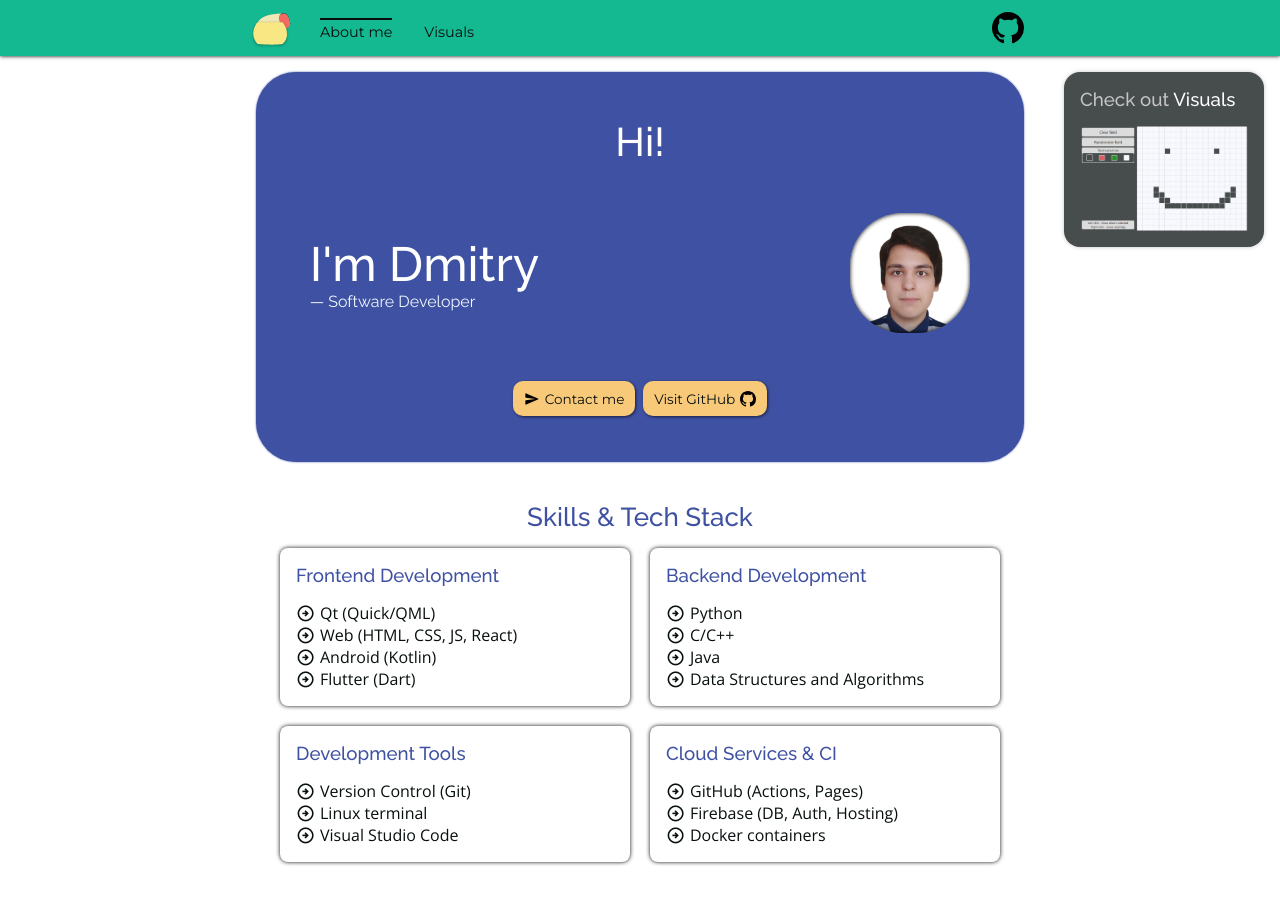
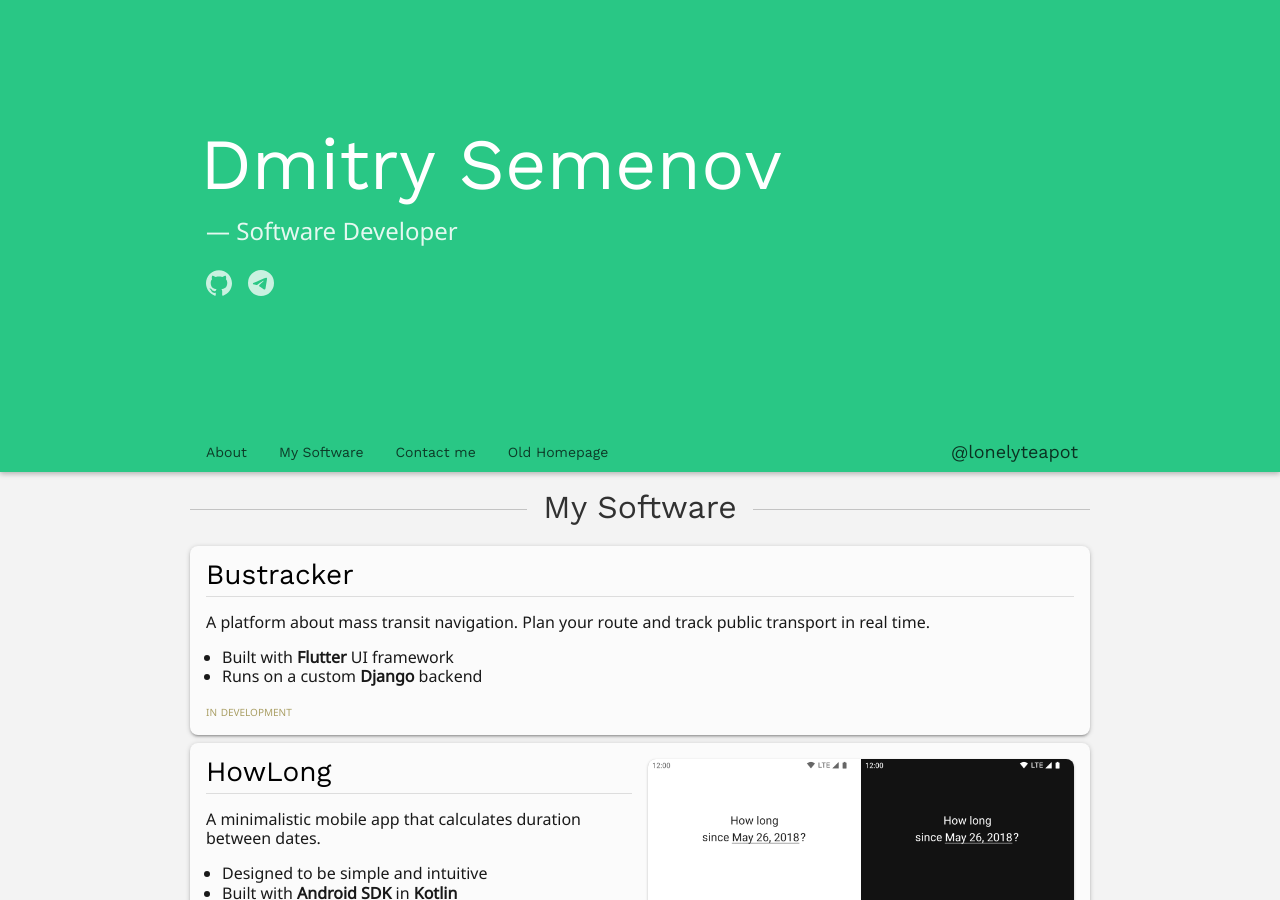
Before and after one commit to lonelyteapot/lonelyteapot.github.io, a Jekyll site: the page built from pages/new_index.html, in a window 1280 px wide and 900 px high. Built offline with Jekyll 4.4.1, drawn with Linux system fonts in a browser that asks for light colours; some of the changed text lies outside the part shown.

Commit message:
Create a new index page (#8)

```diff
--- /dev/null
+++ b/css/new_index.css
@@ -0,0 +1,435 @@
+h1, h2, h3, h4, h5, h6 {
+    font-family: var(--header-font);
+    font-weight: 500;
+}
+
+strong {
+    font-weight: bold;
+}
+
+img {
+    display: flex;
+    justify-content: center;
+    align-items: center;
+    text-align: center;
+}
+
+.yellow {
+    color: #756303;
+}
+
+.green {
+    color: #29C785;
+}
+
+.gray {
+    color: #666666;
+}
+
+.iconed::before {
+    content: '';
+    width: var(--icon-size, 1.5em);
+    height: var(--icon-size, 1.5em);
+    background-color: var(--icon-color, black);
+    mask-size: contain;
+    mask-position: center;
+    mask-repeat: no-repeat;
+    -webkit-mask-size: contain;
+    -webkit-mask-position: center;
+    -webkit-mask-repeat: no-repeat;
+}
+
+.iconed.github::before {
+    mask-image: url('/icon/github.svg');
+    -webkit-mask-image: url('/icon/github.svg');
+}
+
+.iconed.telegram::before {
+    mask-image: url('/icon/telegram.svg');
+    -webkit-mask-image: url('/icon/telegram.svg');
+}
+
+.iconed.download::before {
+    mask-image: url('/icon/download.svg');
+    -webkit-mask-image: url('/icon/download.svg');
+}
+
+.iconed.website::before {
+    mask-image: url('/icon/website.svg');
+    -webkit-mask-image: url('/icon/website.svg');
+}
+
+.iconed.expand_more::before {
+    mask-image: url('/icon/expand_more.svg');
+    -webkit-mask-image: url('/icon/expand_more.svg');
+}
+
+.iconed.email::before {
+    mask-image: url('/icon/email.svg');
+    -webkit-mask-image: url('/icon/email.svg');
+}
+
+.button {
+    display: flex;
+    justify-content: flex-start;
+    align-items: center;
+    gap: 0.4em;
+    padding: 0.4em 0.6em;
+    border-radius: 6px;
+    font-family: var(--header-font);
+    font-size: smaller;
+    box-shadow: var(--shadow-2);
+    transition: box-shadow 200ms;
+}
+
+.button:hover,
+.button:focus,
+.button:active {
+    box-shadow: var(--shadow-6);
+}
+
+.card {
+    background-color: #fbfbfb;
+    border-radius: 8px;
+    padding: 1rem;
+    box-shadow: var(--shadow-2);
+}
+
+section > h2 {
+    display: flex;
+    align-items: center;
+    text-align: center;
+    gap: 1rem;
+    margin: 1rem 0;
+    padding-bottom: 4px;
+    width: 100%;
+    font-size: 2rem;
+    color: rgba(0, 0, 0, 0.8);
+}
+
+section > h2::before,
+section > h2::after {
+    content: '';
+    flex: 1;
+    height: 1px;
+    margin-top: 4px;
+    background-color: rgba(0, 0, 0, 0.2);
+}
+
+html {
+    --canvas-color: 255, 255, 255;
+    --primary-color: 41, 199, 133;
+    --header-font: 'Work Sans', sans-serif;
+    --content-font: 'Noto Sans', sans-serif;
+    --shadow-1: 0 1px 3px #0003,0 1px 1px #00000024,0 2px 1px -1px #0000001f;
+    --shadow-2: 0 1px 5px #0003,0 2px 2px #00000024,0 3px 1px -2px #0000001f;
+    --shadow-4: 0 2px 4px -1px #0003,0 4px 5px #00000024,0 1px 10px #0000001f;
+    --shadow-6: 0 3px 5px -1px #0003,0 6px 10px #00000024,0 1px 18px #0000001f;
+    --shadow-8: 0 5px 5px -3px #0003,0 8px 10px 1px #00000024,0 3px 14px 2px #0000001f;
+    scroll-behavior: smooth;
+}
+
+body {
+    display: grid;
+    grid-template-columns: 1fr minmax(auto, 900px) 1fr;
+    grid-template-rows: auto auto auto;
+    grid-template-areas: 'header header header' '. main .' '. footer .';
+    min-height: 100vh;
+    line-height: 1.2;
+    font-family: var(--content-font);
+    background-color: #f3f3f3;
+}
+
+#header {
+    grid-area: header;
+    display: grid;
+    grid-template-columns: 1fr minmax(auto, 900px) 1fr;
+    grid-template-rows: 48vh 40px;
+    grid-template-areas: '. intro .' '. nav .';
+    position: sticky;
+    top: -48vh;
+    z-index: 10;
+    background-color: rgb(var(--primary-color));
+    box-shadow: 0 2px 5px rgba(0, 0, 0, 0.26);
+}
+
+#intro {
+    grid-area: intro;
+    display: flex;
+    flex-direction: column;
+    justify-content: center;
+    align-items: flex-start;
+    gap: 24px;
+    padding: 16px;
+    color: rgb(var(--canvas-color));
+}
+
+#intro .name {
+    margin-left: -6px;
+    line-height: 0.8;
+    font-size: min(10vw, 4.5rem);
+}
+
+#intro .title {
+    font-size: 1.5rem;
+    color: rgba(var(--canvas-color), 0.875);
+}
+
+#intro .links {
+    --icon-size: 1.625rem;
+    --icon-color: rgba(var(--canvas-color));
+    display: flex;
+    justify-content: space-between;
+    justify-self: stretch;
+    align-items: center;
+    align-self: flex-start;
+    gap: 1em;
+}
+
+#intro .links a {
+    display: flex;
+    align-items: center;
+    opacity: 0.75;
+    transition: opacity 200ms;
+}
+
+#intro .links a:hover,
+#intro .links a:focus {
+    opacity: 1;
+    outline: none;
+}
+
+#intro .links span {
+    font-size: 0;
+}
+
+#header-row {
+    grid-area: nav;
+    display: flex;
+    justify-content: space-between;
+    flex-wrap: wrap;
+    overflow-y: hidden;
+}
+
+#header-logo {
+    order: 1;
+    align-self: center;
+    padding: 0 12px;
+    font-family: 'Work Sans', sans-serif;
+    font-size: 1.125rem;
+    cursor: default;
+    color: rgba(0, 0, 0, 0.75);
+}
+
+#header-nav {
+    display: flex;
+    white-space: nowrap;
+    height: 100%;
+    font-size: 14px;
+    font-family: var(--header-font);
+    color: rgba(0, 0, 0, 0.7);
+}
+
+#header-nav > * {
+    display: flex;
+    justify-content: center;
+    align-items: center;
+    text-align: center;
+    padding: 0 16px;
+    transition-property: background-color;
+    transition-duration: 200ms;
+}
+
+#header-nav > .active,
+#header-nav > :hover {
+    background-color: rgba(0, 0, 0, 0.09);
+}
+
+main {
+    grid-area: main;
+    display: flex;
+    flex-direction: column;
+}
+
+#software {
+    display: flex;
+    flex-direction: column;
+    padding-top: 40px;
+    margin-top: -40px;
+    color: rgb(var(--canvas-color));
+}
+
+#software > ul {
+    display: flex;
+    flex-wrap: wrap;
+    align-self: center;
+    gap: 8px;
+    width: 100%;
+    color: #000000cc;
+}
+
+#software .project {
+    display: flex;
+    align-items: flex-start;
+    flex-wrap: wrap;
+    flex: 1 0 100%;
+    gap: 1rem;
+}
+
+#software .project.narrow {
+    flex-basis: 400px;
+}
+
+#software .project > .content {
+    display: flex;
+    flex-direction: column;
+    flex: 1 1 360px;
+    gap: 1rem;
+    margin-top: -0.25rem;
+    color: rgba(0, 0, 0, 0.9);
+}
+
+#software .project h3 {
+    font-size: 1.75rem;
+    padding-bottom: 0.25rem;
+    border-bottom: 1px solid rgba(0, 0, 0, 0.12);
+    color: rgb(0, 0, 0);
+}
+
+#software .project .keypoints {
+    list-style-type: disc;
+    padding-left: 1rem;
+}
+
+#software .stage {
+    display: flex;
+    margin-top: auto;
+    font-size: 14px;
+    opacity: 0.6;
+    font-variant: small-caps;
+    text-transform: lowercase;
+}
+
+#software .button {
+    --icon-color: rgba(0, 0, 0, 0.9);
+    color: rgba(0, 0, 0, 0.9);
+    background-color: rgba(var(--primary-color), 0.5);
+}
+
+#software .links {
+    display: flex;
+    gap: 0.5rem;
+    margin-top: -12px;
+    padding-top: 0.5rem;
+    border-top: 1px solid rgba(0, 0, 0, 0.12);
+}
+
+#software .project > .images {
+    display: flex;
+    flex: 1 1 360px;
+    box-shadow: var(--shadow-1);
+    border-radius: 8px;
+    background-color: rgba(0, 0, 0, 0.2);
+    overflow: hidden;
+}
+
+#software .project .images > img {
+    flex: 1 1;
+    max-width: 100%;
+}
+
+
+.input-container {
+  position: relative;
+}
+
+.input-container > textarea {
+    resize: none;
+}
+
+.input-container > .input {
+	border: none;
+	border-bottom: 0.125rem solid rgba(0, 0, 0, 0.6);
+	width: 100%;
+    height: 100%;
+	min-height: 2rem;
+	font-size: 1.0625rem;
+	padding-left: 0.875rem;
+	line-height: 147.6%;
+	padding-top: 1rem;
+	padding-bottom: 0.5rem;
+	outline: none;
+    border-radius: 8px;
+	background: #fbfbfb;
+}
+
+.input-container > .input-label {
+	position: absolute;
+	top: 0.9375rem;
+	left: 0.875rem;
+	line-height: 140%;
+	color: rgba(0, 0, 0, 0.6);
+	transition: top 200ms;
+    cursor: text;
+}
+
+
+.input-container > .input:hover {
+	background-color: rgba(var(--primary-color), 0.09);
+	border-color: #121212;
+}
+
+.input-container > .input:not(:placeholder-shown) + .input-label,
+.input-container > .input:focus + .input-label,
+.input-container > .input:valid + .input-label {
+	top: 4px;
+	font-size: 13px;
+}
+
+.input-container > .input:focus + .input-label {
+	color: rgba(var(--primary-color));
+}
+
+.input-container > .input:focus {
+	border-color: rgba(var(--primary-color));
+}
+
+#contact-me form {
+    flex: 1 1 480px;
+    display: grid;
+    grid-template-columns: 1fr auto;
+    grid-template-rows: minmax(200px, auto) auto;
+    grid-template-areas: 'message message' 'email submit';
+    gap: 8px;
+}
+
+#contact-me .message {
+    grid-area: message;
+}
+
+#contact-me .email {
+    grid-area: email;
+    grid-row: 2;
+}
+
+#contact-me .submit {
+    grid-area: submit;
+    grid-row: 2;
+    font-size: 18px;
+    padding-left: 24px;
+    padding-right: 24px;
+    background-color: rgba(var(--primary-color), 0.4);
+    border: none;
+    cursor: pointer;
+}
+
+footer {
+    grid-area: footer;
+    display: flex;
+    justify-content: center;
+    align-items: center;
+    min-height: 3rem;
+    color: rgba(0, 0, 0, 0.2);
+    font-size: 14px;
+    letter-spacing: 0.5px;
+}
--- /dev/null
+++ b/css/reset.css
@@ -0,0 +1,57 @@
+/* http://meyerweb.com/eric/tools/css/reset/
+   v2.0 | 20110126
+   License: none (public domain)
+*/
+
+html, body, div, span, applet, object, iframe,
+h1, h2, h3, h4, h5, h6, p, blockquote, pre,
+a, abbr, acronym, address, big, cite, code,
+del, dfn, em, img, ins, kbd, q, s, samp,
+small, strike, strong, sub, sup, tt, var,
+b, u, i, center,
+dl, dt, dd, ol, ul, li,
+fieldset, form, label, legend,
+table, caption, tbody, tfoot, thead, tr, th, td,
+article, aside, canvas, details, embed,
+figure, figcaption, footer, header, hgroup,
+menu, nav, output, ruby, section, summary,
+time, mark, audio, video {
+	margin: 0;
+	padding: 0;
+	border: 0;
+	font-size: 100%;
+	font: inherit;
+	vertical-align: baseline;
+}
+/* HTML5 display-role reset for older browsers */
+article, aside, details, figcaption, figure,
+footer, header, hgroup, menu, nav, section {
+	display: block;
+}
+body {
+	line-height: 1;
+}
+ol, ul {
+	list-style: none;
+}
+blockquote, q {
+	quotes: none;
+}
+blockquote:before, blockquote:after,
+q:before, q:after {
+	content: '';
+	content: none;
+}
+table {
+	border-collapse: collapse;
+	border-spacing: 0;
+}
+
+a {
+	color: inherit;
+	text-decoration: none;
+}
+
+* {
+	box-sizing: border-box;
+}
--- a/pages/index.html
+++ b/pages/index.html
@@ -2,7 +2,7 @@
 id: index
 title: About me
 layout: default
-permalink: /
+permalink: /new_index
 ---
 <main>
     <section id="intro" class="dark">
--- /dev/null
+++ b/pages/new_index.html
@@ -0,0 +1,158 @@
+---
+permalink: /
+---
+<!DOCTYPE html>
+<html lang="en">
+
+<head>
+    <meta charset="UTF-8">
+    <meta http-equiv="X-UA-Compatible" content="IE=edge">
+    <meta name="viewport" content="width=device-width, initial-scale=1.0">
+    <link rel="preconnect" href="https://fonts.googleapis.com">
+    <link rel="preconnect" href="https://fonts.gstatic.com" crossorigin>
+    <link rel="stylesheet" href="https://fonts.googleapis.com/css2?family=Domine&display=block">
+    <link rel="stylesheet" href="https://fonts.googleapis.com/css2?family=Noto+Sans&display=swap">
+    <link rel="stylesheet" href="https://fonts.googleapis.com/css2?family=Work+Sans&display=swap">
+    <link rel="stylesheet" href="/css/reset.css">
+    <link rel="stylesheet" href="/css/new_index.css">
+    <link rel="icon" type="image/svg+xml" href="/icon/favicon.svg">
+    <link rel="alternate icon" href="/icon/favicon.ico">
+    <title>lonelyteapot</title>
+</head>
+
+<body>
+    <header id="header">
+        <div id="intro">
+            <h1 class="name">Dmitry Semenov</h1>
+            <p class="title">— Software Developer</p>
+            <div class="links">
+                <a class="iconed github" href="https://github.com/lonelyteapot" target="_blank">
+                    <span>GitHub</span>
+                </a>
+                <a class="iconed telegram" href="https://t.me/lonelyteapot" target="_blank">
+                    <span>Telegram</span>
+                </a>
+            </div>
+        </div>
+        <div id="header-row">
+            <div id="header-logo">@lonelyteapot</div>
+            <nav id="header-nav">
+                <a href="/#">About</a>
+                <a href="/#software">My Software</a>
+                <a href="/#contact-me">Contact me</a>
+                <a href="/new_index">Old Homepage</a>
+            </nav>
+        </div>
+    </header>
+    <main>
+        <section id="software">
+            <h2>My Software</h2>
+            <ul>
+                <li class="project narrow card">
+                    <div class="content">
+                        <h3>Bustracker</h3>
+                        <p class="description">
+                            A platform about mass transit navigation.
+                            Plan your route and track public transport in real time.
+                        </p>
+                        <ul class="keypoints">
+                            <li>Built with <strong>Flutter</strong> UI framework</li>
+                            <li>Runs on a custom <strong>Django</strong> backend</li>
+                        </ul>
+                        <div class="stage yellow">In development</div>
+                    </div>
+                </li>
+                <li class="project card">
+                    <div class="content">
+                        <h3>HowLong</h3>
+                        <p class="description">
+                            A minimalistic mobile app that calculates duration between dates.
+                        </p>
+                        <ul class="keypoints">
+                            <li>Designed to be simple and intuitive</li>
+                            <li>Built with <strong>Android SDK</strong> in <strong>Kotlin</strong></li>
+                        </ul>
+                        <div class="stage yellow">Deployed / Alpha</div>
+                        <div class="links">
+                            <a class="iconed github button" href="https://github.com/lonelyteapot/HowLong" target="_blank">
+                                <span>GitHub</span>
+                            </a>
+                            <a class="iconed download button" href="https://github.com/lonelyteapot/HowLong/releases/latest" target="_blank">
+                                <span>Android APK</span>
+                            </a>
+                        </div>
+                    </div>
+                    <div class="images">
+                        <img src="/img/screenshot_howlong.png" alt="screenshot">
+                    </div>
+                </li>
+                <li class="project card">
+                    <div class="content">
+                        <h3>SteamyNotes</h3>
+                        <p class="description">
+                            A note-keeping web app.
+                        </p>
+                        <ul class="keypoints">
+                            <li>Stores your notes in the cloud, tied to your Google account</li>
+                            <li>Built with <strong>Flutter</strong> UI framework</li>
+                            <li>Runs on <strong>Firebase</strong> BaaS</li>
+                        </ul>
+                        <div class="stage yellow">Deployed / Alpha</div>
+                        <div class="links">
+                            <a class="iconed github button" href="https://github.com/lonelyteapot/SteamyNotes" target="_blank">
+                                <span>GitHub</span>
+                            </a>
+                            <a class="iconed website button" href="https://steamy-notes.web.app" target="_blank">
+                                <span>Web App</span>
+                            </a>
+                        </div>
+                    </div>
+                    <div class="images">
+                        <img src="/img/screenshot_steamynotes1.png" alt="screenshot">
+                    </div>
+                </li>
+                <li class="project narrow card">
+                    <div class="content">
+                        <h3>Just Dance</h3>
+                        <p class="description">
+                            A computer game that imitates <em>Just Dance</em> and <em>Osu</em>.
+                        </p>
+                        <ul class="keypoints">
+                            <li>Analyzes real-time videocam feed</li>
+                            <li>Detects body parts using <strong>neural networks</strong></li>
+                            <li>Built with Intel's <strong>OpenVINO</strong> toolkit</li>
+                            <li>Made for <em>Intel Computer Vision Summer Camp 2021</em></li>
+                        </ul>
+                        <br>
+                        <div class="stage gray">Not for production</div>
+                        <div class="links">
+                            <a class="iconed github button" href="https://github.com/Gravens/JustDance" target="_blank">
+                                <span>GitHub</span>
+                            </a>
+                        </div>
+                    </div>
+                </li>
+            </ul>
+        </section>
+        <section id="contact-me">
+            <h2>Contact me</h2>
+            <form action="https://formspree.io/f/myyojnjw" method="POST">
+                <label class="input-container message">
+                    <textarea class="input" name="message" placeholder="" required></textarea>
+                    <span class="input-label">Message</span>
+                </label>
+                <label class="input-container email">
+                    <input class="input" type="email" name="email" placeholder="" required>
+                    <span class="input-label">email@to-reply.to</span>
+                </label>
+                <button class="submit button" type="submit">Send</button>
+            </form>
+        </section>
+    </main>
+
+    <footer>
+        <span>© Dmitry Semenov, 2022</span>
+    </footer>
+</body>
+
+</html>
```
Also changed, not shown: icon/email.svg (added), icon/expand_more.svg (added), icon/github.svg, icon/telegram.svg (added), img/screenshot_howlong.png (added).
